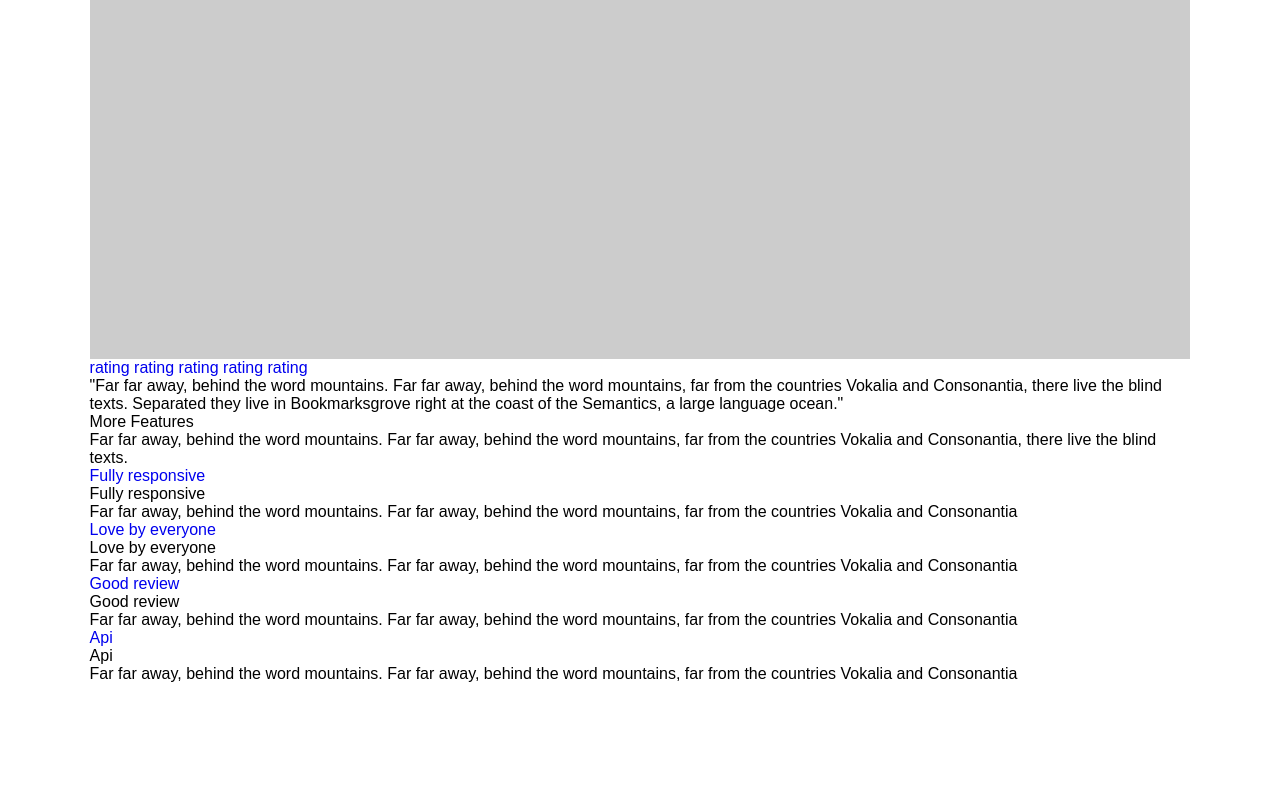
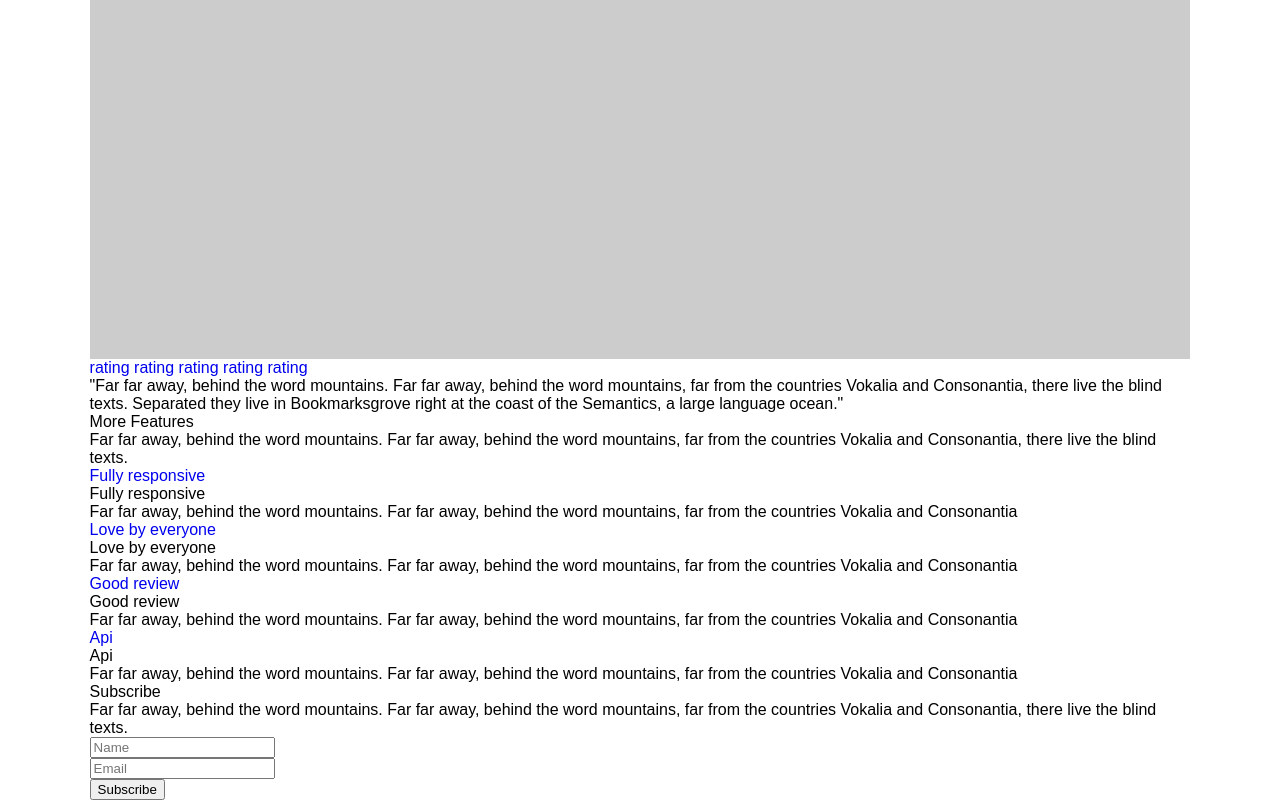
Before and after one commit to dpriyankaprdxn/blue, a plain HTML site: page index.html in a window 1280 px wide. Shown: the part 8590-9390 px from the top of the page. Before the commit the page ends 9273 px from the top, so only its background shows below. Drawn offline with Linux system fonts and the light colour scheme; placeholder pictures from the web are drawn by us.

Commit message:
subscribe  section  html structure completed

```diff
--- a/index.html
+++ b/index.html
@@ -256,6 +256,34 @@
         <!-- features section wrapper start -->
       </section>
       <!-- feature- section end -->
+      <!-- subscribe section start -->
+      <section class="subscribe" >
+        <!-- subscribe section wrapper start -->
+        <div class="wrapper" >
+          <h3>Subscribe</h3>
+          <p>
+             Far far away, behind the word mountains. Far far away, behind the word mountains, far from the countries Vokalia and Consonantia, there live the blind texts.
+          </p>
+          <div class="form-container" >
+            <form action="#FIXME" method="post" class="subscribe-form" >
+              <div class="form-group" >
+                <input type="text" name="name" placeholder="Name" class="name" >
+                <span class="error name-error" ></span>
+              </div>
+              <div class="form-group" >
+                <input type="text" name="email" placeholder="Email" class="email" >
+                <span class="error email-error" ></span>
+              </div>
+              <div class="form-control" >
+                <input type="submit" name="subscribe" class="subscribe-button" value="Subscribe" >
+                <span class="error success-msg" ></span>
+              </div>
+            </form>
+          </div>
+        </div>
+        <!-- subscribe section wrapper end -->
+      </section>
+      <!-- subscribe section end -->
     </main>
     <!--main section end-->
     <!--footer section start-->
```
